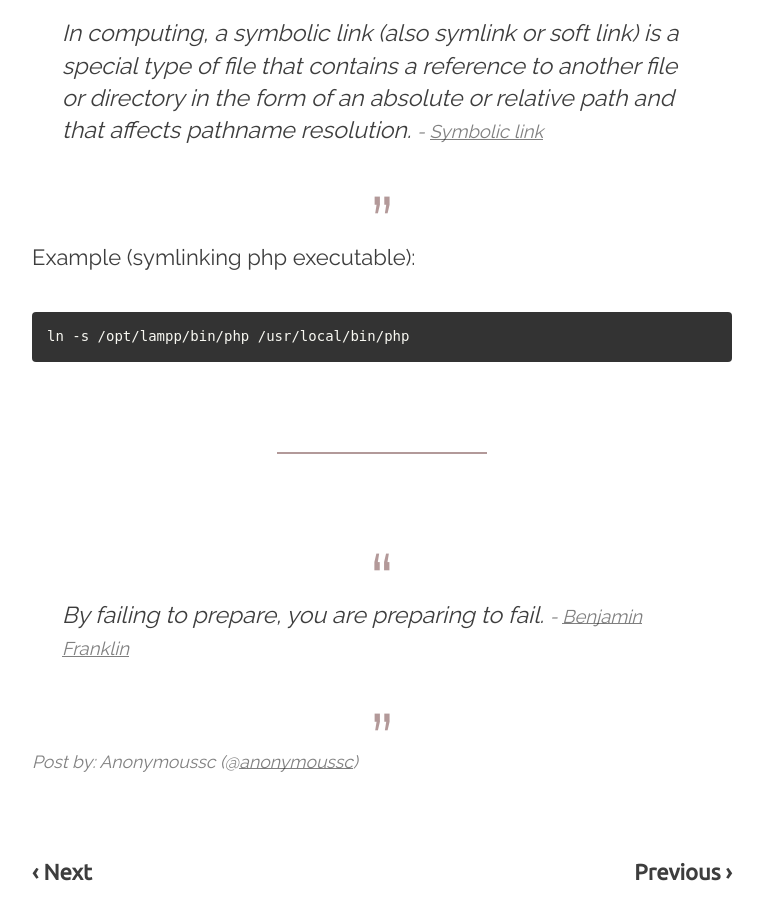
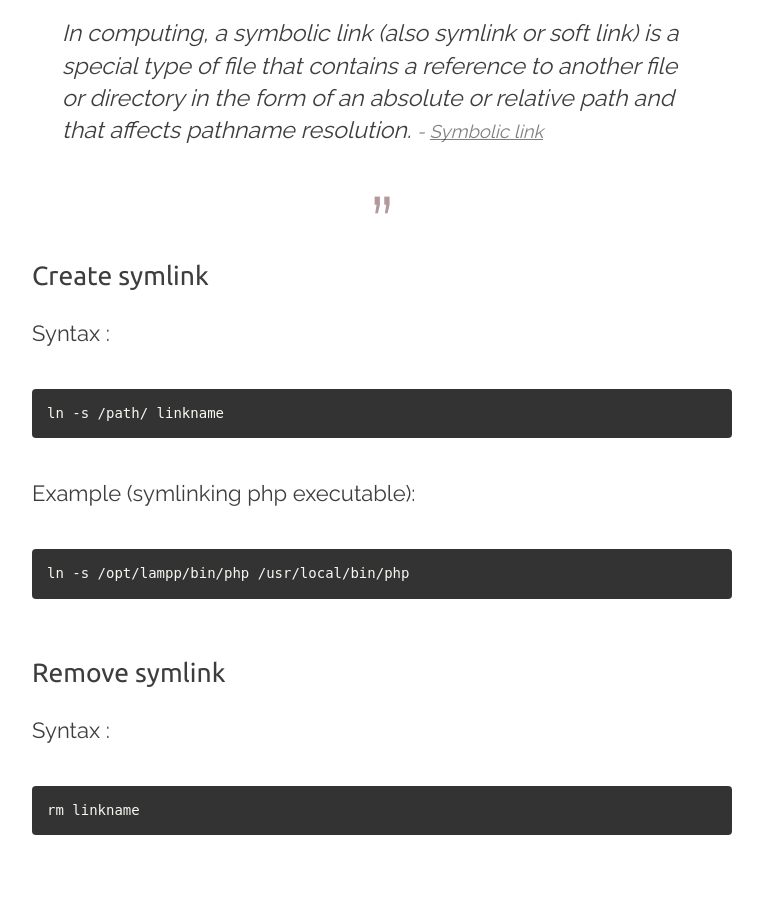
Before and after one commit to anonymoussc/anonymoussc.github.io, a Jekyll site: the page built from _posts/2015-09-09-symbolic-link-definition-and-example.markdown, in a window 1280 px wide and 900 px high, scrolled down 249 px. Shown: the whole window, without its empty margins (258-1022 px from the left). Built offline with Jekyll 4.4.1, drawn with Linux system fonts in a browser that asks for light colours; nearby versions of some CDN libraries; comment, search, counter and statistics services are not loaded.

Commit message:
Updates :+1:

```diff
--- a/_posts/2015-09-09-symbolic-link-definition-and-example.markdown
+++ b/_posts/2015-09-09-symbolic-link-definition-and-example.markdown
@@ -8,10 +8,23 @@ summary: Symlink definition (wikipedia) and implementation example.
 > In computing, a symbolic link (also symlink or soft link) is a special type of file that contains a reference to another file or directory in the form of an absolute or relative path and that affects pathname resolution.
 > <small>- [Symbolic link](https://en.wikipedia.org/wiki/Symbolic_link)</small>
 
+### Create symlink
+
+Syntax :
+
+    ln -s /path/ linkname
+
 Example (symlinking php executable):
 
     ln -s /opt/lampp/bin/php /usr/local/bin/php
 
+### Remove symlink
+
+Syntax :
+
+    rm linkname
+
+
 ---
 > By failing to prepare, you are preparing to fail.
 > <small>- [Benjamin Franklin](http://www.brainyquote.com/quotes/quotes/b/benjaminfr138217.html)</small>
--- a/_posts/2015-10-23-notes-on-angularjs.markdown
+++ b/_posts/2015-10-23-notes-on-angularjs.markdown
@@ -2,7 +2,7 @@
 title:  "Notes on AngularJS"
 date:   2015-10-23 10:53:00
 categories: Notes AngularJS
-summary: A few point to notes about angularjs include concept and everything else.
+summary: A few point to notes about angularjs including concept & everything else.
 cover-image: minion-lenses-attitude-uniform_1024.jpg
 ---
 
```
